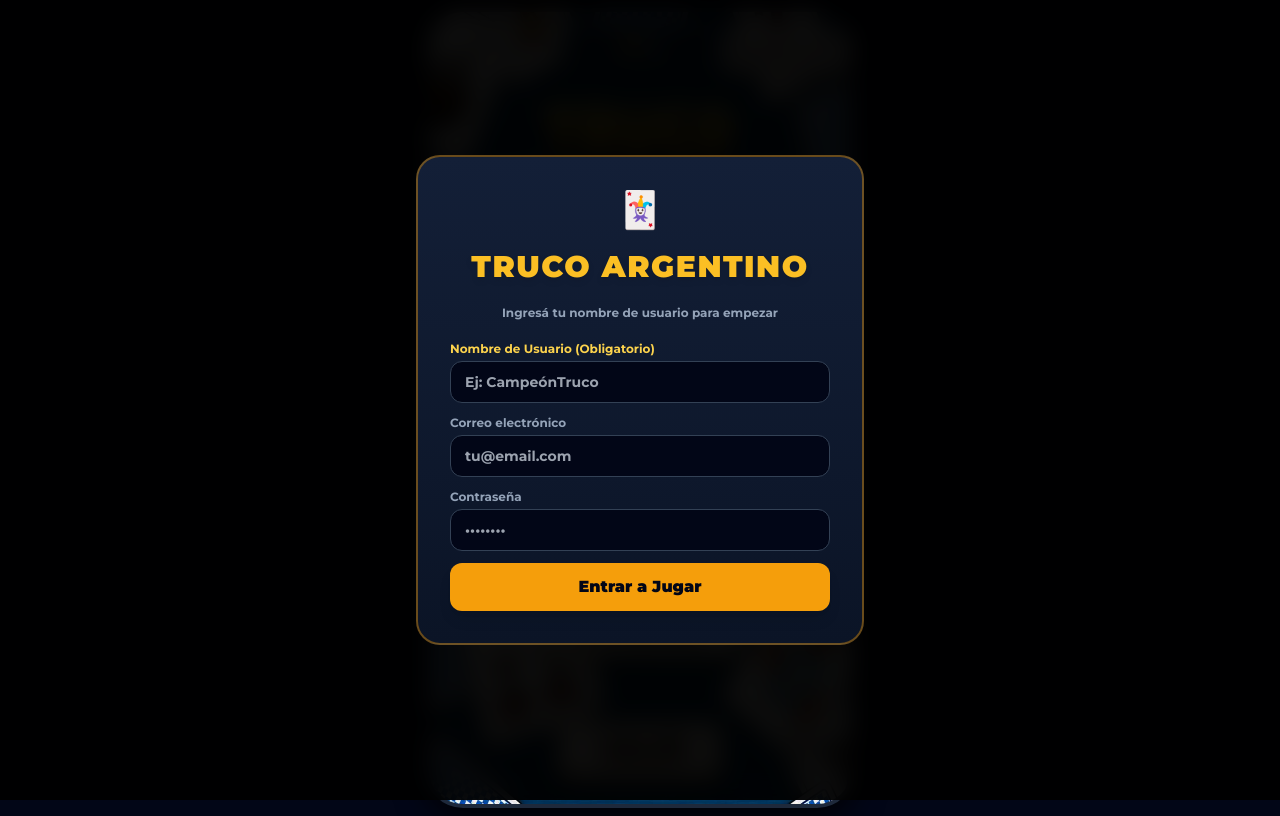
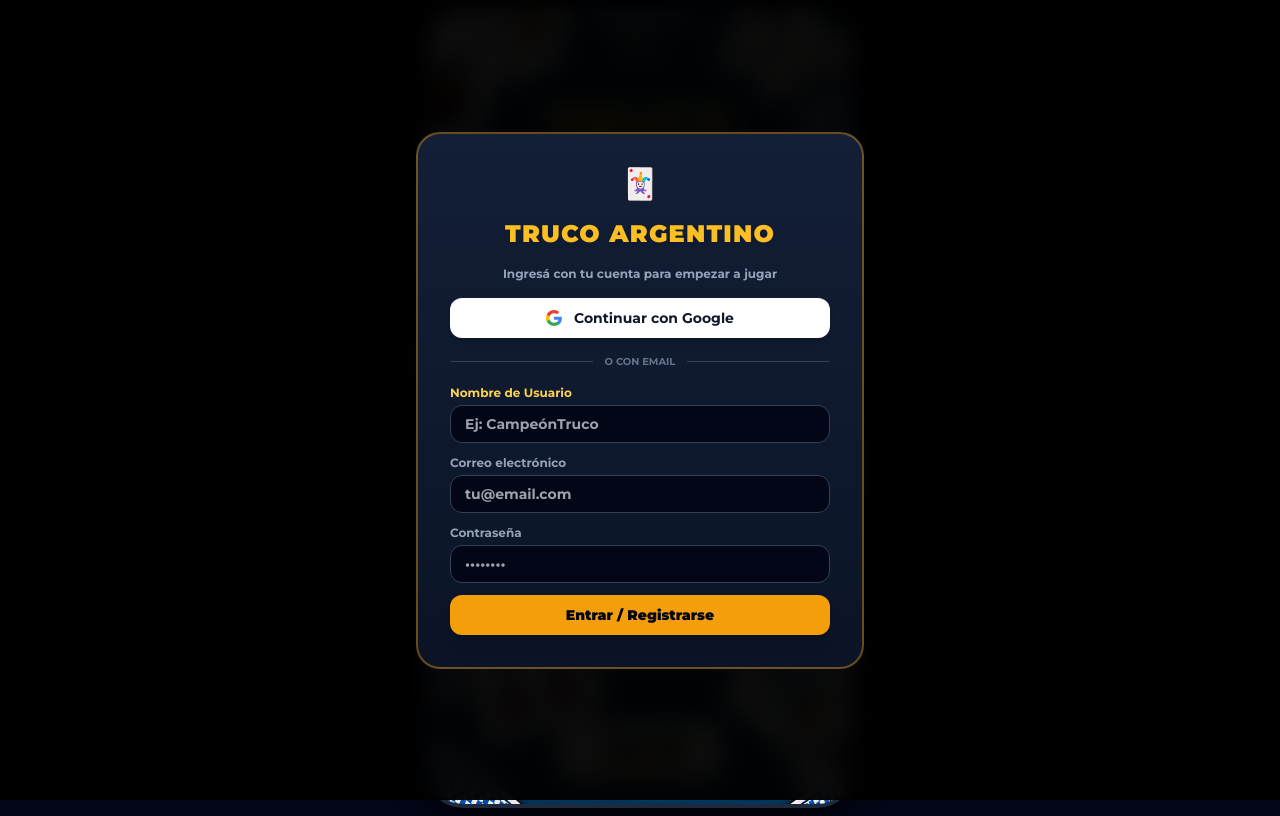
Before and after one commit to primoskpo382-svg/trucoargentino-2, a plain HTML site: page index.html in a window 1280 px wide. Drawn offline with nearby package versions, Linux system fonts and the light colour scheme.

Commit message:
Solucionar clics en botones y añadir login con Google

```diff
--- a/index.html
+++ b/index.html
@@ -67,6 +67,7 @@
             gap: 6px;
             z-index: 30;
             box-shadow: 0 4px 10px rgba(0,0,0,0.8);
+            pointer-events: none;
         }
 
         .mesa-blyts {
@@ -143,30 +144,42 @@
 </head>
 <body class="min-h-screen flex flex-col items-center justify-center select-none bg-slate-950 p-0 sm:p-2">
 
-    <!-- MODAL DE LOGIN / REGISTRO OBLIGATORIO -->
+    <!-- MODAL DE LOGIN / REGISTRO CON EMAIL Y GOOGLE -->
     <div id="modal-auth" class="fixed inset-0 bg-black/95 backdrop-blur-md z-50 flex items-center justify-center p-4">
-        <div class="card-trucox rounded-3xl p-6 sm:p-8 w-full max-w-md border-2 border-amber-500/40 text-center space-y-5">
-            <div class="text-4xl">🃏</div>
-            <h1 class="text-3xl font-black text-amber-400 uppercase tracking-wider drop-shadow-md">Truco Argentino</h1>
-            <p class="text-xs text-slate-400">Ingresá tu nombre de usuario para empezar</p>
+        <div class="card-trucox rounded-3xl p-6 sm:p-8 w-full max-w-md border-2 border-amber-500/40 text-center space-y-4">
+            <div class="text-3xl">🃏</div>
+            <h1 class="text-2xl font-black text-amber-400 uppercase tracking-wider drop-shadow-md">Truco Argentino</h1>
+            <p class="text-xs text-slate-400">Ingresá con tu cuenta para empezar a jugar</p>
 
             <div id="auth-alert" class="hidden text-xs p-3 rounded-xl"></div>
 
+            <!-- BOTÓN DE GOOGLE -->
+            <button onclick="iniciarSesionGoogle()" class="w-full bg-white hover:bg-slate-100 text-slate-900 font-bold py-2.5 px-4 rounded-xl transition flex items-center justify-center gap-3 text-sm shadow-md cursor-pointer">
+                <svg class="w-4 h-4" viewBox="0 0 24 24"><path fill="#4285F4" d="M23.745 12.27c0-.7-.06-1.4-.19-2.07H12v4.51h6.6c-.29 1.52-1.14 2.82-2.4 3.68v3.05h3.88c2.27-2.09 3.66-5.17 3.66-9.17z"/><path fill="#34A853" d="M12 24c3.24 0 5.95-1.08 7.93-2.91l-3.88-3.05c-1.08.72-2.45 1.16-4.05 1.16-3.12 0-5.77-2.11-6.72-4.95H1.2v3.15C3.16 21.32 7.24 24 12 24z"/><path fill="#FBBC05" d="M5.28 14.25c-.25-.72-.38-1.5-.38-2.25s.13-1.53.38-2.25V6.6H1.2C.44 8.14 0 9.87 0 12s.44 3.86 1.2 5.4l4.08-3.15z"/><path fill="#EA4335" d="M12 4.75c1.77 0 3.35.61 4.6 1.8l3.42-3.42C17.95 1.19 15.24 0 12 0 7.24 0 3.16 2.68 1.2 6.6l4.08 3.15c.95-2.84 3.6-4.95 6.72-4.95z"/></svg>
+                Continuar con Google
+            </button>
+
+            <div class="flex items-center my-2">
+                <div class="flex-grow border-t border-slate-700"></div>
+                <span class="px-3 text-[10px] text-slate-500 uppercase font-bold">o con email</span>
+                <div class="flex-grow border-t border-slate-700"></div>
+            </div>
+
             <form onsubmit="procesarAuth(event)" class="space-y-3 text-left">
                 <div>
-                    <label class="block text-xs font-bold text-amber-300 mb-1">Nombre de Usuario (Obligatorio)</label>
-                    <input type="text" id="user-name" required placeholder="Ej: CampeónTruco" class="w-full bg-slate-950 border border-slate-700 rounded-xl px-3.5 py-2.5 text-sm text-white focus:outline-none focus:border-amber-400">
+                    <label class="block text-xs font-bold text-amber-300 mb-1">Nombre de Usuario</label>
+                    <input type="text" id="user-name" placeholder="Ej: CampeónTruco" class="w-full bg-slate-950 border border-slate-700 rounded-xl px-3.5 py-2 text-sm text-white focus:outline-none focus:border-amber-400">
                 </div>
                 <div>
                     <label class="block text-xs font-bold text-slate-400 mb-1">Correo electrónico</label>
-                    <input type="email" id="user-email" required placeholder="tu@email.com" class="w-full bg-slate-950 border border-slate-700 rounded-xl px-3.5 py-2.5 text-sm text-white focus:outline-none focus:border-amber-400">
+                    <input type="email" id="user-email" required placeholder="tu@email.com" class="w-full bg-slate-950 border border-slate-700 rounded-xl px-3.5 py-2 text-sm text-white focus:outline-none focus:border-amber-400">
                 </div>
                 <div>
                     <label class="block text-xs font-bold text-slate-400 mb-1">Contraseña</label>
-                    <input type="password" id="user-password" required placeholder="••••••••" class="w-full bg-slate-950 border border-slate-700 rounded-xl px-3.5 py-2.5 text-sm text-white focus:outline-none focus:border-amber-400">
+                    <input type="password" id="user-password" required placeholder="••••••••" class="w-full bg-slate-950 border border-slate-700 rounded-xl px-3.5 py-2 text-sm text-white focus:outline-none focus:border-amber-400">
                 </div>
-                <button type="submit" id="btn-action" class="w-full bg-amber-500 hover:bg-amber-400 text-slate-950 font-black py-3 rounded-xl transition shadow-lg cursor-pointer">
-                    Entrar a Jugar
+                <button type="submit" id="btn-action" class="w-full bg-amber-500 hover:bg-amber-400 text-slate-950 font-black py-2.5 rounded-xl transition shadow-lg cursor-pointer text-sm">
+                    Entrar / Registrarse
                 </button>
             </form>
         </div>
@@ -184,16 +197,16 @@
                 <span id="saldoFichas" class="text-base sm:text-lg font-black text-white tracking-wide">0</span>
             </div>
 
-            <!-- BOTONES SUPERIORES: IZQUIERDA COMPRAR / DERECHA RETIRAR -->
-            <div class="w-full flex justify-between items-center pt-3 px-10 z-40">
-                <button onclick="toggleModal('modalComprar')" class="w-24 h-10 opacity-0 cursor-pointer" title="Comprar"></button>
-                <button onclick="toggleModal('modalRetirar')" class="w-24 h-10 opacity-0 cursor-pointer" title="Retirar"></button>
+            <!-- BOTONES SUPERIORES CLICKEABLES CORREGIDOS -->
+            <div class="w-full flex justify-between items-center pt-3 px-8 z-40">
+                <button onclick="toggleModal('modalComprar')" class="w-28 h-12 bg-transparent hover:bg-white/10 rounded-xl cursor-pointer active:scale-95 transition" title="Comprar Fichas"></button>
+                <button onclick="toggleModal('modalRetirar')" class="w-28 h-12 bg-transparent hover:bg-white/10 rounded-xl cursor-pointer active:scale-95 transition" title="Retirar Fichas"></button>
             </div>
 
             <!-- BOTONES INFERIORES SOBRE LA FOTO (Jugar / Salir) -->
             <div class="w-full max-w-xs space-y-3 mb-6 z-20 flex flex-col items-center">
-                <button onclick="mostrarLobbySalas()" class="w-64 h-16 opacity-0 cursor-pointer" title="Jugar"></button>
-                <button onclick="cerrarSesion()" class="w-64 h-12 opacity-0 cursor-pointer" title="Salir"></button>
+                <button onclick="mostrarLobbySalas()" class="w-64 h-16 bg-transparent hover:bg-white/10 rounded-2xl cursor-pointer active:scale-95 transition" title="Jugar"></button>
+                <button onclick="cerrarSesion()" class="w-64 h-12 bg-transparent hover:bg-white/10 rounded-2xl cursor-pointer active:scale-95 transition" title="Salir"></button>
             </div>
         </div>
 
@@ -208,7 +221,7 @@
             <div id="esperando-rival" class="hidden card-trucox p-4 rounded-2xl border-2 border-amber-500/80 text-center">
                 <div class="text-lg font-black text-amber-400">⏳ Buscando Oponente…</div>
                 <p id="esperando-sala-info" class="text-xs text-slate-300 mt-1"></p>
-                <button onclick="window.cancelarSala(false)" class="mt-3 bg-slate-800 hover:bg-slate-700 px-4 py-2 rounded-xl text-xs font-bold">Cancelar</button>
+                <button onclick="window.cancelarSala(false)" class="mt-3 bg-slate-800 hover:bg-slate-700 px-4 py-2 rounded-xl text-xs font-bold cursor-pointer">Cancelar</button>
             </div>
 
             <div class="card-trucox p-4 rounded-2xl border border-slate-700 space-y-3">
@@ -358,7 +371,7 @@
             <button onclick="comprarFichasMP()" class="w-full bg-amber-500 hover:bg-amber-400 text-slate-950 font-bold py-2.5 rounded-xl text-sm transition cursor-pointer mb-2">
                 Pagar con Mercado Pago
             </button>
-            <button onclick="toggleModal('modalComprar')" class="text-xs text-slate-500 hover:text-white">Cerrar</button>
+            <button onclick="toggleModal('modalComprar')" class="text-xs text-slate-500 hover:text-white cursor-pointer">Cerrar</button>
             <div id="msgComprar" class="text-xs mt-2"></div>
         </div>
     </div>
@@ -378,7 +391,7 @@
                 </div>
             </div>
             <button onclick="solicitarRetiroFichas()" class="w-full bg-rose-700 hover:bg-rose-600 text-white font-bold py-2.5 rounded-xl text-sm transition cursor-pointer mb-2">Solicitar Retiro</button>
-            <button onclick="toggleModal('modalRetirar')" class="text-xs text-slate-500 hover:text-white">Cerrar</button>
+            <button onclick="toggleModal('modalRetirar')" class="text-xs text-slate-500 hover:text-white cursor-pointer">Cerrar</button>
             <div id="msgRetirar" class="text-xs mt-2"></div>
         </div>
     </div>
@@ -594,18 +607,27 @@
             }
         }
 
+        // INICIAR SESIÓN CON GOOGLE
+        async function iniciarSesionGoogle() {
+            if (!supabaseClient) return;
+            const { error } = await supabaseClient.auth.signInWithOAuth({
+                provider: 'google',
+                options: {
+                    redirectTo: window.location.origin
+                }
+            });
+            if (error) {
+                mostrarAlertaAuth(error.message, true);
+            }
+        }
+
         async function procesarAuth(e) {
             e.preventDefault();
             const nombreIngresado = document.getElementById('user-name').value.trim();
             const email = document.getElementById('user-email').value;
             const password = document.getElementById('user-password').value;
 
-            if (!nombreIngresado) {
-                mostrarAlertaAuth('El nombre de usuario es obligatorio.', true);
-                return;
-            }
-
-            nombreUsuario = nombreIngresado;
+            nombreUsuario = nombreIngresado || email.split('@')[0];
 
             const { data, error } = await supabaseClient.auth.signInWithPassword({ email, password });
             if (error) {
@@ -777,7 +799,7 @@
                     </div>
                     <div class="text-right space-y-1">
                         <div class="text-sm font-black text-amber-400">$${s.apuesta || 0}</div>
-                        <button onclick="window.unirseADeterminadaSala(${s.id}, ${s.apuesta || 0}, ${s.meta || 30})" class="bg-gradient-to-r from-cyan-500 to-blue-600 hover:from-cyan-400 hover:to-blue-500 text-white font-extrabold text-xs py-1.5 px-4 rounded-xl transition shadow-md uppercase">
+                        <button onclick="window.unirseADeterminadaSala(${s.id}, ${s.apuesta || 0}, ${s.meta || 30})" class="bg-gradient-to-r from-cyan-500 to-blue-600 hover:from-cyan-400 hover:to-blue-500 text-white font-extrabold text-xs py-1.5 px-4 rounded-xl transition shadow-md uppercase cursor-pointer">
                             UNIRSE
                         </button>
                     </div>
```
